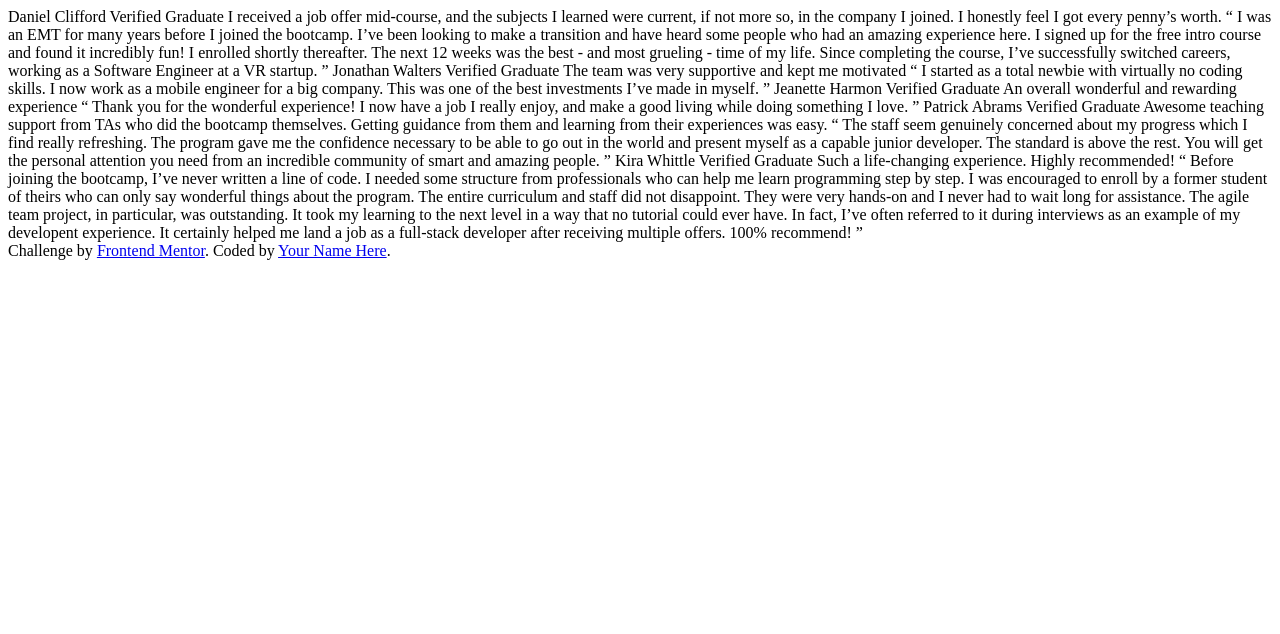
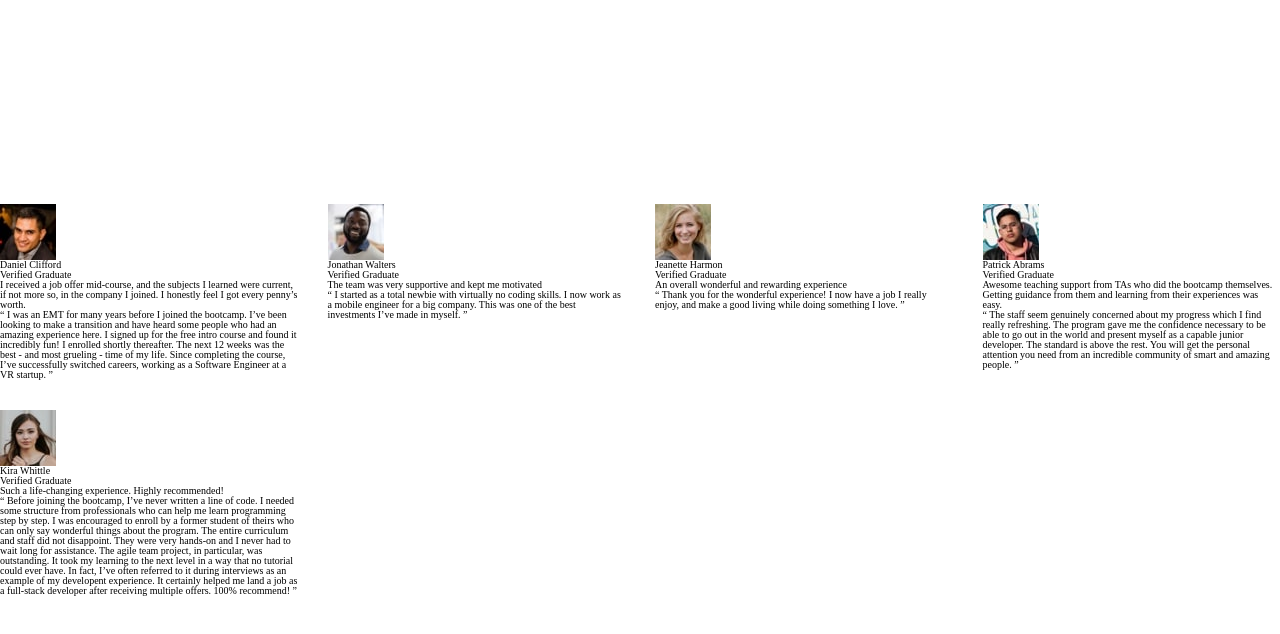
Before and after one commit to Semandr/testimonial-grid-section, a plain HTML site: page index.html in a window 1280 px wide. Drawn offline with Linux system fonts and the light colour scheme.

Commit message:
finish main markup

```diff
--- a/index.html
+++ b/index.html
@@ -15,44 +15,154 @@
       href="https://fonts.googleapis.com/css2?family=Barlow+Semi+Condensed:wght@500;600&display=swap"
       rel="stylesheet"
     />
+    <link rel="stylesheet" href="css/main.css" />
     <title>Frontend Mentor | [Challenge Name Here]</title>
   </head>
   <body>
-    Daniel Clifford Verified Graduate I received a job offer mid-course, and the
-    subjects I learned were current, if not more so, in the company I joined. I
-    honestly feel I got every penny’s worth. “ I was an EMT for many years
-    before I joined the bootcamp. I’ve been looking to make a transition and
-    have heard some people who had an amazing experience here. I signed up for
-    the free intro course and found it incredibly fun! I enrolled shortly
-    thereafter. The next 12 weeks was the best - and most grueling - time of my
-    life. Since completing the course, I’ve successfully switched careers,
-    working as a Software Engineer at a VR startup. ” Jonathan Walters Verified
-    Graduate The team was very supportive and kept me motivated “ I started as a
-    total newbie with virtually no coding skills. I now work as a mobile
-    engineer for a big company. This was one of the best investments I’ve made
-    in myself. ” Jeanette Harmon Verified Graduate An overall wonderful and
-    rewarding experience “ Thank you for the wonderful experience! I now have a
-    job I really enjoy, and make a good living while doing something I love. ”
-    Patrick Abrams Verified Graduate Awesome teaching support from TAs who did
-    the bootcamp themselves. Getting guidance from them and learning from their
-    experiences was easy. “ The staff seem genuinely concerned about my progress
-    which I find really refreshing. The program gave me the confidence necessary
-    to be able to go out in the world and present myself as a capable junior
-    developer. The standard is above the rest. You will get the personal
-    attention you need from an incredible community of smart and amazing people.
-    ” Kira Whittle Verified Graduate Such a life-changing experience. Highly
-    recommended! “ Before joining the bootcamp, I’ve never written a line of
-    code. I needed some structure from professionals who can help me learn
-    programming step by step. I was encouraged to enroll by a former student of
-    theirs who can only say wonderful things about the program. The entire
-    curriculum and staff did not disappoint. They were very hands-on and I never
-    had to wait long for assistance. The agile team project, in particular, was
-    outstanding. It took my learning to the next level in a way that no tutorial
-    could ever have. In fact, I’ve often referred to it during interviews as an
-    example of my developent experience. It certainly helped me land a job as a
-    full-stack developer after receiving multiple offers. 100% recommend! ”
+    <div class="wrapper">
+      <h1 class="visually-hidden">Some primary title of the page</h1>
+      <div class="container">
+        <section class="card card_daniel">
+          <div class="author">
+            <div class="author__box-img">
+              <img src="./images/image-daniel.jpg" alt="Daniel Clifford" />
+            </div>
+            <div class="author__data">
+              <p class="author__name">Daniel Clifford</p>
+              <p class="author__graduation">Verified Graduate</p>
+            </div>
+          </div>
+          <h2 class="title title__secondary">
+            I received a job offer mid-course, and the subjects I learned were
+            current, if not more so, in the company I joined. I honestly feel I
+            got every penny’s worth.
+          </h2>
+          <article class="article">
+            <p class="article__text">
+              “ I was an EMT for many years before I joined the bootcamp. I’ve
+              been looking to make a transition and have heard some people who
+              had an amazing experience here. I signed up for the free intro
+              course and found it incredibly fun! I enrolled shortly thereafter.
+              The next 12 weeks was the best - and most grueling - time of my
+              life. Since completing the course, I’ve successfully switched
+              careers, working as a Software Engineer at a VR startup. ”
+            </p>
+          </article>
+        </section>
+        <section class="card card_jonathan">
+          <div class="author">
+            <div class="author__box-img">
+              <img src="./images/image-jonathan.jpg" alt="Jonathan Walters" />
+            </div>
+            <div class="author__data">
+              <p class="author__name">Jonathan Walters</p>
+              <p class="author__graduation">Verified Graduate</p>
+            </div>
+          </div>
+          <h2 class="title title__secondary">
+            The team was very supportive and kept me motivated
+          </h2>
+          <article class="article">
+            <p class="article__text">
+              “ I started as a total newbie with virtually no coding skills. I
+              now work as a mobile engineer for a big company. This was one of
+              the best investments I’ve made in myself. ”
+            </p>
+          </article>
+        </section>
+        <section class="card card_jeannette">
+          <div class="author">
+            <div class="author__box-img">
+              <img
+                src="./images/image-jeanette.jpg"
+                alt="Jeanette Harmon"
+                class="author__img"
+              />
+            </div>
+            <div class="author__data">
+              <p class="author__name">Jeanette Harmon</p>
+              <p class="author__graduation">Verified Graduate</p>
+            </div>
+          </div>
+          <h2 class="title title__secondary">
+            An overall wonderful and rewarding experience
+          </h2>
+          <article class="article">
+            <p class="article__text">
+              “ Thank you for the wonderful experience! I now have a job I
+              really enjoy, and make a good living while doing something I love.
+              ”
+            </p>
+          </article>
+        </section>
+        <section class="card card_patrick">
+          <div class="author">
+            <div class="author__box-img">
+              <img
+                src="./images/image-patrick.jpg"
+                alt="Patrick Abrams"
+                class="author__img"
+              />
+            </div>
+            <div class="author__data">
+              <p class="author__name">Patrick Abrams</p>
+              <p class="author__graduation">Verified Graduate</p>
+            </div>
+          </div>
+          <h2 class="title title__secondary">
+            Awesome teaching support from TAs who did the bootcamp themselves.
+            Getting guidance from them and learning from their experiences was
+            easy.
+          </h2>
+          <article class="article">
+            <p class="article__text">
+              “ The staff seem genuinely concerned about my progress which I
+              find really refreshing. The program gave me the confidence
+              necessary to be able to go out in the world and present myself as
+              a capable junior developer. The standard is above the rest. You
+              will get the personal attention you need from an incredible
+              community of smart and amazing people. ”
+            </p>
+          </article>
+        </section>
+        <section class="card card_kira">
+          <div class="author">
+            <div class="author__box-img">
+              <img
+                src="./images/image-kira.jpg"
+                alt="Kira Whittle"
+                class="author__img"
+              />
+            </div>
+            <div class="author__data">
+              <p class="author__name">Kira Whittle</p>
+              <p class="author__graduation">Verified Graduate</p>
+            </div>
+          </div>
+          <h2 class="title title__secondary">
+            Such a life-changing experience. Highly recommended!
+          </h2>
+          <article class="article">
+            <p class="article__text">
+              “ Before joining the bootcamp, I’ve never written a line of code.
+              I needed some structure from professionals who can help me learn
+              programming step by step. I was encouraged to enroll by a former
+              student of theirs who can only say wonderful things about the
+              program. The entire curriculum and staff did not disappoint. They
+              were very hands-on and I never had to wait long for assistance.
+              The agile team project, in particular, was outstanding. It took my
+              learning to the next level in a way that no tutorial could ever
+              have. In fact, I’ve often referred to it during interviews as an
+              example of my developent experience. It certainly helped me land a
+              job as a full-stack developer after receiving multiple offers.
+              100% recommend! ”
+            </p>
+          </article>
+        </section>
+      </div>
+    </div>
 
-    <div class="attribution">
+    <div class="attribution visually-hidden">
       Challenge by
       <a href="https://www.frontendmentor.io?ref=challenge" target="_blank"
         >Frontend Mentor</a
--- a/sass/base/_helpers.scss
+++ b/sass/base/_helpers.scss
@@ -1,6 +1,3 @@
-._container {
-}
-
 .visually-hidden {
   border: 0;
   clip: rect(0 0 0 0);
--- a/sass/layout/_card.scss
+++ b/sass/layout/_card.scss
@@ -1,3 +1,43 @@
 // -----------------------------------------------------------------------------
 // This file contains all styles related to the card
 // -----------------------------------------------------------------------------
+.card {
+  &_daniel {
+  }
+
+  &_jonathan {
+  }
+
+  &_jeannette {
+  }
+
+  &_patrick {
+  }
+
+  &_kira {
+  }
+}
+.author {
+  &__box-img {
+  }
+
+  &__data {
+  }
+
+  &__name {
+  }
+
+  &__graduation {
+  }
+
+  &__img {
+  }
+}
+.title {
+  &__secondary {
+  }
+}
+.article {
+  &__text {
+  }
+}
--- a/sass/pages/_home.scss
+++ b/sass/pages/_home.scss
@@ -1,3 +1,20 @@
 // -----------------------------------------------------------------------------
 // This file contains styles that are specific to the home page.
 // -----------------------------------------------------------------------------
+.wrapper {
+  max-width: 144rem;
+  min-height: 100vh;
+  margin: 0 auto;
+
+  display: flex;
+  flex-direction: column;
+  align-items: center;
+  justify-content: center;
+}
+
+.container {
+  display: grid;
+  grid-template-columns: repeat(4, 1fr);
+  grid-template-rows: repeat(2, 1fr);
+  gap: 2rem 3rem;
+}
```
Also changed, not shown: css/main.css, 1 other file.
